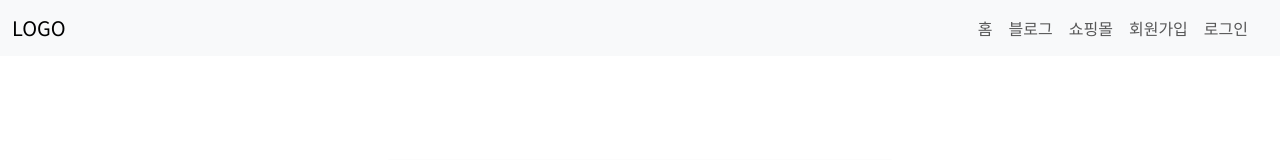
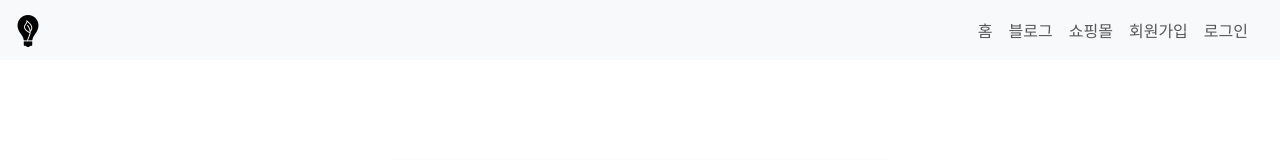
Before and after one commit to snghyun331/elice-ecobucks, a React (Vite) app in the folder front/: page /login in a window 1280 px wide. Shown: the top 160 px of the page. Built offline with nearby package versions, Linux system fonts and the light colour scheme.

Commit message:
Feat: 헤더 leftnav  로고 삽입

```diff
--- a/front/src/pages/Layout/LeftNav.jsx
+++ b/front/src/pages/Layout/LeftNav.jsx
@@ -1,10 +1,9 @@
-// import { Link } from "react-router-dom";
-// import Logo from "../../assets/logo.png";
+import ecologo from "../../assets/ecologo.png";
 import { Navbar } from "react-bootstrap";
 const LeftNav = () => {
   return (
     <Navbar.Brand href="/" className="navbar-brand">
-      LOGO
+      <img src={ecologo} />
     </Navbar.Brand>
   );
 };
```
Also changed, not shown: front/src/assets/ecologo.png (added).
